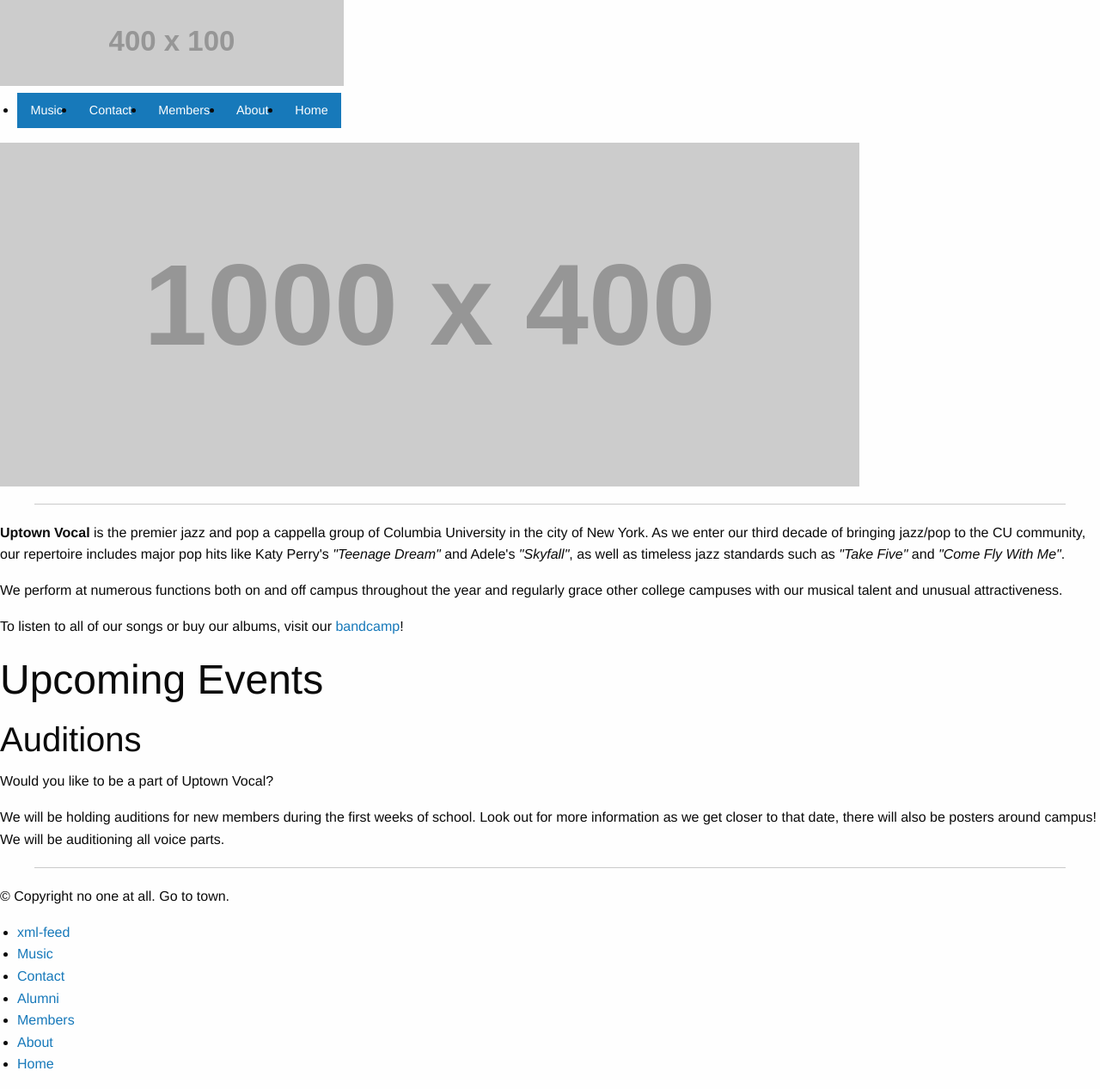
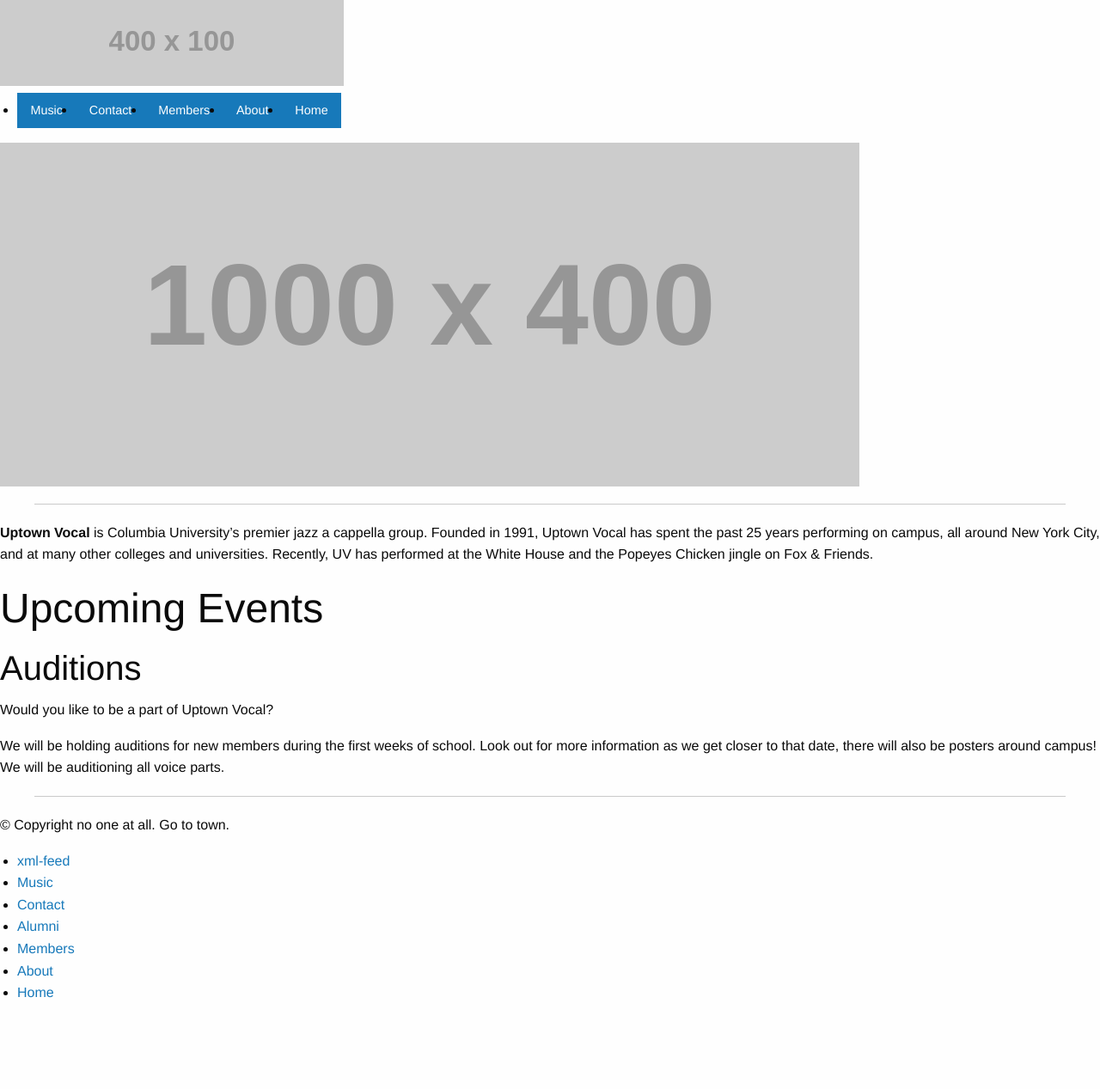
Before and after one commit to uptownvocal/uptownvocal.github.io, a Jekyll site: the page built from index.html, in a window 1280 px wide. Shown: the whole page at 86% size. Built offline with Jekyll 4.4.1, drawn with Linux system fonts in a browser that asks for light colours; nearby versions of some CDN libraries; library files that are not in the unit come from our copies; after the commit the page ends 1184 px from its top, so only the background shows below that.

Commit message:
Updated website w/Linda's abriged bio

```diff
--- a/index.html
+++ b/index.html
@@ -13,11 +13,7 @@ top: true
 
 <div class="row">
   <div class="large-12 columns">
-    <p><strong>Uptown Vocal</strong> is the premier jazz and pop a cappella group of Columbia University in the city of New York. As we enter our third decade of bringing jazz/pop to the CU community, our repertoire includes major pop hits like Katy Perry's <em>"Teenage Dream"</em> and Adele's <em>"Skyfall"</em>, as well as timeless jazz standards such as <em>"Take Five"</em> and <em>"Come Fly With Me"</em>.</p>
-
-    <p>We perform at numerous functions both on and off campus throughout the year and regularly grace other college campuses with our musical talent and unusual attractiveness.</p>
-
-    <p>To listen to all of our songs or buy our albums, visit our <a href="http://uptownvocal.bandcamp.com/">bandcamp</a>!</p>
+    <p><strong>Uptown Vocal</strong> is Columbia University’s premier jazz a cappella group. Founded in 1991, Uptown Vocal has spent the past 25 years performing on campus, all around New York City, and at many other colleges and universities. Recently, UV has performed at the White House and the Popeyes Chicken jingle on Fox & Friends.</p>
   </div>
 
   <div class="row">
```
